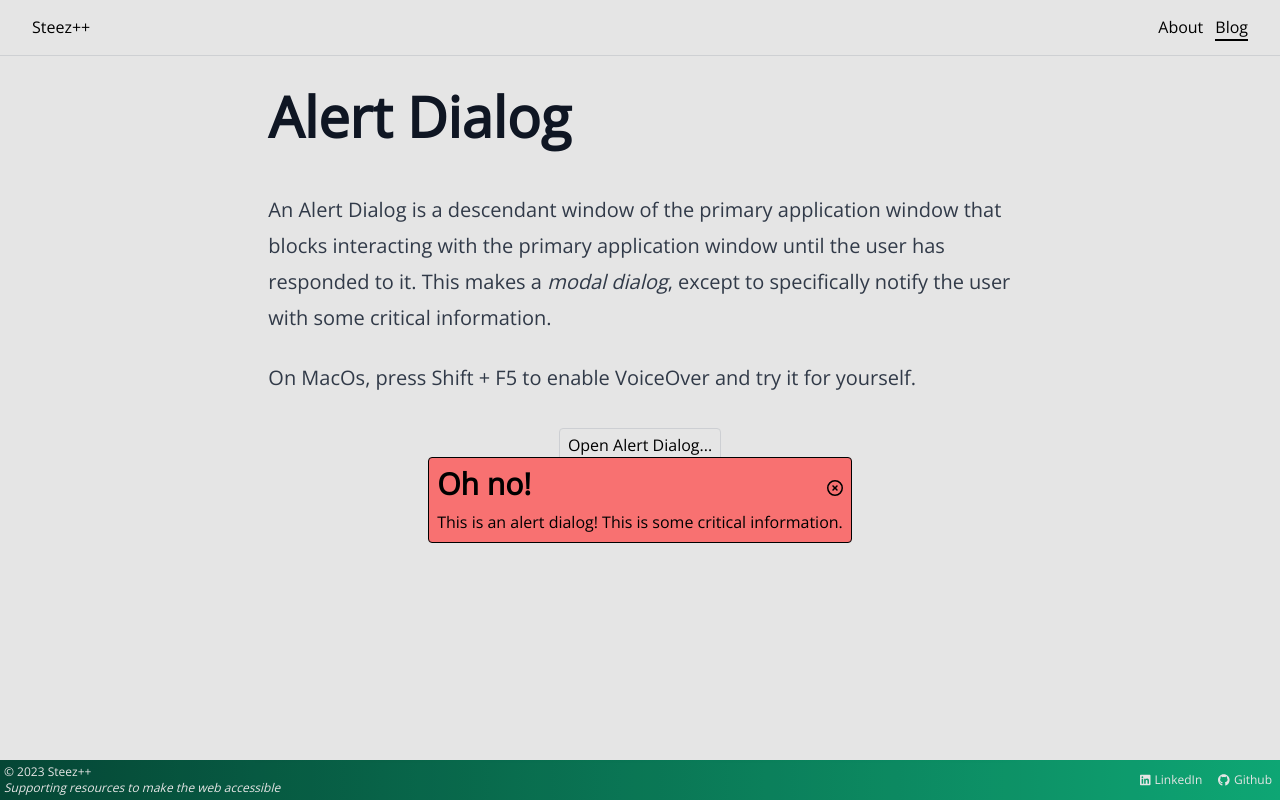
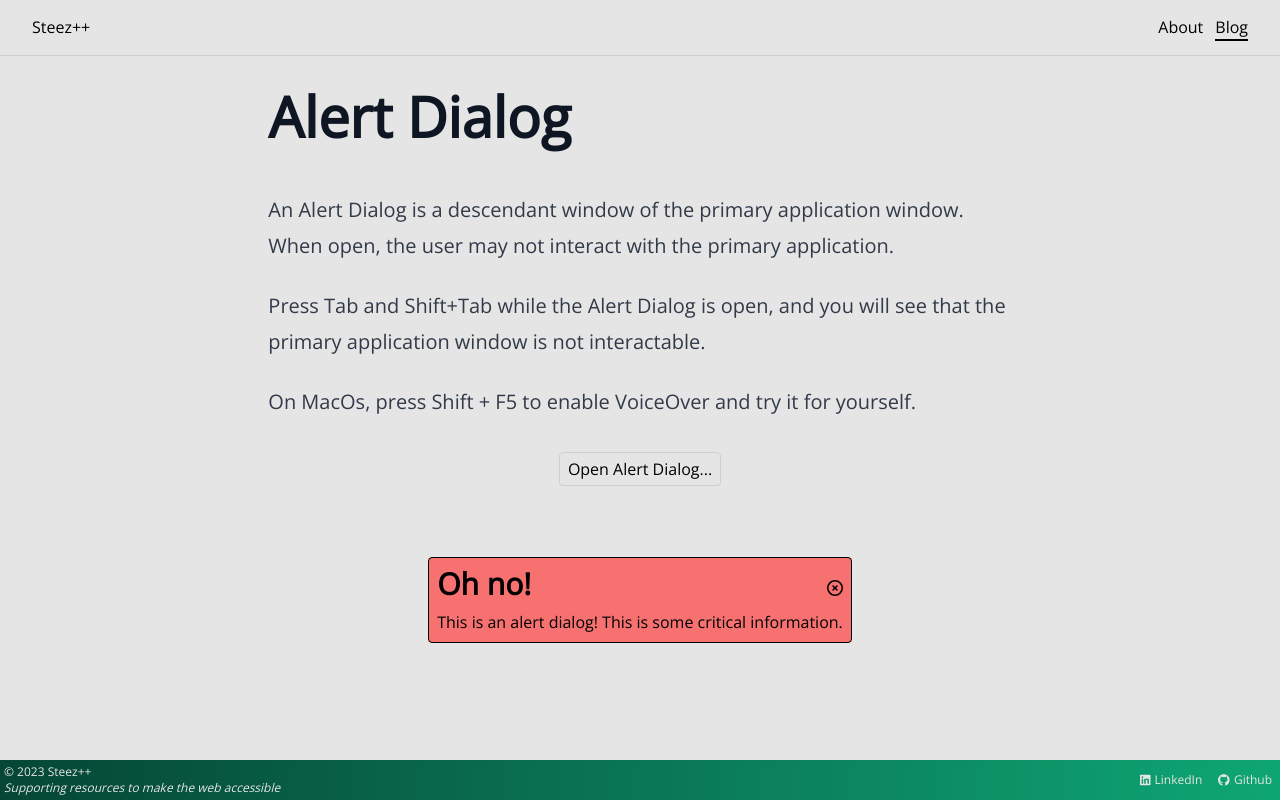
Before and after one commit to steezplusplus/Accessible-Web-Components, a Next.js app: page /blog/alert-dialog in a window 1280 px wide. Both pictures are taken after a click on the button "Open Alert Dialog...". Built offline with nearby package versions, Linux system fonts and the light colour scheme.

Commit message:
feat: better blogposts

```diff
--- a/app/blog/alert-dialog/_components/alertDialog/AlertDialog.tsx
+++ b/app/blog/alert-dialog/_components/alertDialog/AlertDialog.tsx
@@ -29,7 +29,7 @@ export function AlertDialog() {
         ref={alertDialogRef}
         aria-labelledby={labelId}
         aria-describedby={descriptionId}
-        className="fixed top-1/4 h-fit rounded border border-black bg-red-400 p-2"
+        className="fixed top-1/2 h-fit rounded border border-black bg-red-400 p-2"
         role="alertdialog"
       >
         <div className="flex">
--- a/app/blog/alert-dialog/page.tsx
+++ b/app/blog/alert-dialog/page.tsx
@@ -12,8 +12,12 @@ export default function Page() {
         <header>
           <h1>Alert Dialog</h1>
           <p>
-            An Alert Dialog is a descendant window of the primary application window that blocks interacting with the primary application window until
-            {' '} the user has responded to it. This makes a <i>modal dialog</i>, except to specifically notify the user with some critical information.
+            An Alert Dialog is a descendant window of the primary application window.
+            When open, the user may not interact with the primary application.
+          </p>
+          <p>
+            Press Tab and Shift+Tab while the Alert Dialog is open, and you will see{' '}
+            that the primary application window is not interactable.
           </p>
         </header>
         <p>
--- a/app/blog/modal-dialog/_components/modalDialog/ModalDialog.tsx
+++ b/app/blog/modal-dialog/_components/modalDialog/ModalDialog.tsx
@@ -30,7 +30,7 @@ export function ModalDialog() {
         aria-labelledby={labelId}
         aria-describedby={descriptionId}
         autoFocus
-        className="fixed top-1/4 h-fit rounded border border-black bg-slate-200 p-2 "
+        className="fixed top-1/2 h-fit rounded border border-black bg-slate-200 p-2 "
       >
         <div className="flex justify-center gap-x-4">
           <h2 id={labelId} className="text-3xl font-semibold">Hello!</h2>
--- a/app/blog/modal-dialog/page.tsx
+++ b/app/blog/modal-dialog/page.tsx
@@ -13,7 +13,12 @@ export default function Page() {
           <h1>Modal Dialog</h1>
         </header>
         <p>
-          A Modal Dialog is a descendant window of the primary application window that blocks interacting with the primary application window.
+          A Modal Dialog is a descendant window of the primary application window.{' '}
+          When open, the user may no longer interact with the primary application window.
+        </p>
+        <p>
+          Press Tab and Shift+Tab while the Modal Dialog is open, and you will see{' '}
+          that the primary application window is not interactable.
         </p>
         <p>
           On MacOs, press Shift + F5 to enable VoiceOver and try it for yourself.
--- a/app/blog/non-modal-dialog/_components/nonModalDialog/NonModalDialog.tsx
+++ b/app/blog/non-modal-dialog/_components/nonModalDialog/NonModalDialog.tsx
@@ -30,7 +30,7 @@ export function NonModalDialog() {
         aria-labelledby={labelId}
         aria-describedby={descriptionId}
         autoFocus
-        className="fixed bottom-1/3 h-fit rounded border border-black bg-slate-200 p-2"
+        className="fixed bottom-[15%] h-fit rounded border border-black bg-slate-200 p-2"
       >
         <div className="flex items-center gap-x-4">
           <h2 id={labelId} className="mb-2 text-3xl font-semibold">Hello!</h2>
--- a/app/blog/non-modal-dialog/page.tsx
+++ b/app/blog/non-modal-dialog/page.tsx
@@ -10,9 +10,15 @@ export default function Page() {
     <>
       <article className="prose mx-auto my-8 md:prose-lg lg:prose-xl">
         <header>
-          <h1>Non Modal Dialog</h1>
+          <h1>Non-Modal Dialog</h1>
           <p>
-            A Non Modal Dialog is a descendant window of the primary application window that does not block interacting with the primary application window.
+            A Non-Modal Dialog is a descendant window of the primary application window.{' '}
+            When open, the user is not blocked from interacting with the primary application window.
+            Since it will not change the functionality of the web page, the user may ignore it alltogether.
+          </p>
+          <p>
+            Press Tab and Shift+Tab while the Non-Modal Dialog is open, and you will see{' '}
+            that the primary application window is interactable as normal.
           </p>
         </header>
         <p>
```
